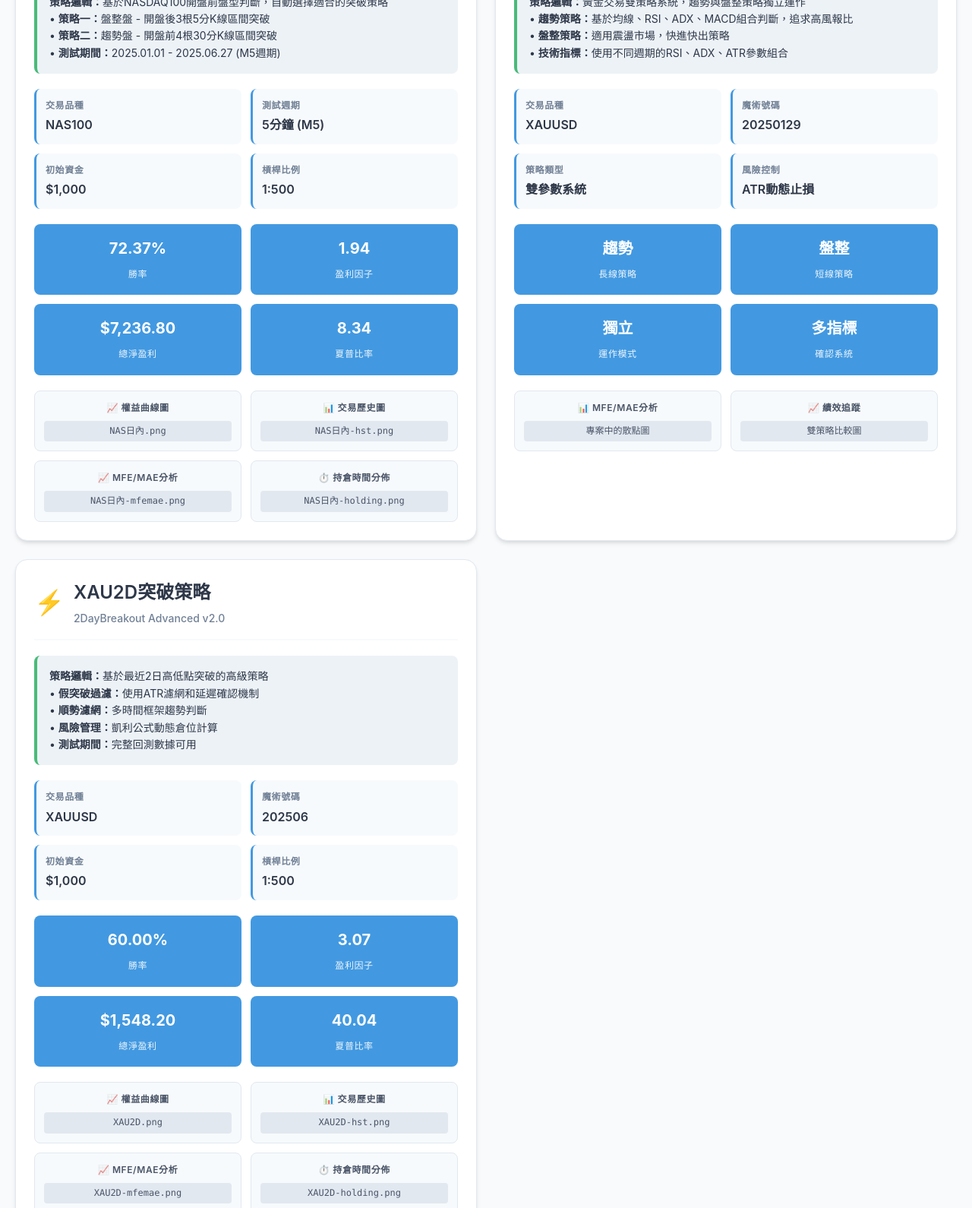
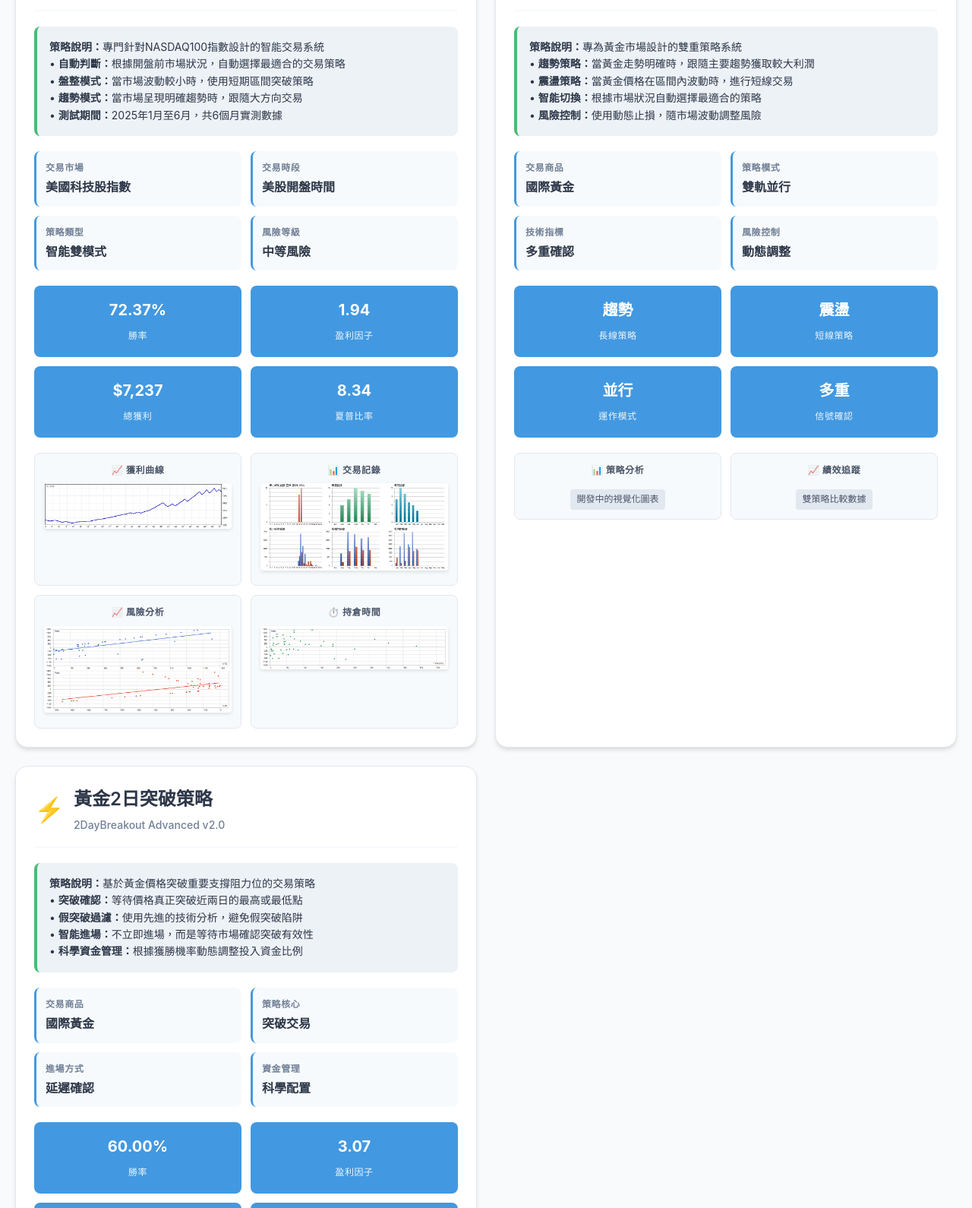
Before and after one commit to bless25min/EA, a plain HTML site: page index.html in a window 1280 px wide. Shown: the part 399-1989 px from the top of the page at 76% size. Drawn offline with Linux system fonts and the light colour scheme.

Commit message:
Update index.html

```diff
--- a/index.html
+++ b/index.html
@@ -46,6 +46,27 @@
         .header p {
             color: #718096;
             font-size: 1.125rem;
+        }
+
+        .author-info {
+            margin-top: 20px;
+            padding-top: 16px;
+            border-top: 1px solid #e2e8f0;
+        }
+
+        .author-info p {
+            color: #4a5568;
+            font-size: 0.875rem;
+            margin: 0;
+        }
+
+        .author-info a {
+            color: #4299e1;
+            text-decoration: none;
+        }
+
+        .author-info a:hover {
+            text-decoration: underline;
         }
 
         .strategies-grid {
@@ -200,6 +221,13 @@
             letter-spacing: 0.05em;
         }
 
+        .chart-item img {
+            max-width: 100%;
+            height: auto;
+            border-radius: 4px;
+            box-shadow: 0 2px 4px rgba(0, 0, 0, 0.1);
+        }
+
         .chart-item .filename {
             font-family: 'SF Mono', 'Monaco', 'Inconsolata', 'Roboto Mono', monospace;
             background: #e2e8f0;
@@ -208,6 +236,8 @@
             font-size: 0.75rem;
             color: #4a5568;
             font-weight: 500;
+            margin-top: 8px;
+            display: inline-block;
         }
 
         .summary-section {
@@ -352,6 +382,12 @@
         <div class="header">
             <h1>🚀 EA策略開發總覽</h1>
             <p>三大核心交易策略實測績效與技術分析</p>
+            <div class="author-info">
+                <p>
+                    <strong>專案作者：</strong>廖天佑 &nbsp;|&nbsp;
+                    <strong>聯絡信箱：</strong><a href="mailto:bless@25min.co">bless@25min.co</a>
+                </p>
+            </div>
         </div>
 
         <!-- 策略卡片區域 -->
@@ -368,28 +404,29 @@
                 </div>
 
                 <div class="strategy-description">
-                    <strong>策略邏輯：</strong>基於NASDAQ100開盤前盤型判斷，自動選擇適合的突破策略<br>
-                    • <strong>策略一：</strong>盤整盤 - 開盤後3根5分K線區間突破<br>
-                    • <strong>策略二：</strong>趨勢盤 - 開盤前4根30分K線區間突破<br>
-                    • <strong>測試期間：</strong>2025.01.01 - 2025.06.27 (M5週期)
+                    <strong>策略說明：</strong>專門針對NASDAQ100指數設計的智能交易系統<br>
+                    • <strong>自動判斷：</strong>根據開盤前市場狀況，自動選擇最適合的交易策略<br>
+                    • <strong>盤整模式：</strong>當市場波動較小時，使用短期區間突破策略<br>
+                    • <strong>趨勢模式：</strong>當市場呈現明確趨勢時，跟隨大方向交易<br>
+                    • <strong>測試期間：</strong>2025年1月至6月，共6個月實測數據
                 </div>
 
                 <div class="strategy-details">
                     <div class="detail-item">
-                        <div class="detail-label">交易品種</div>
-                        <div class="detail-value">NAS100</div>
+                        <div class="detail-label">交易市場</div>
+                        <div class="detail-value">美國科技股指數</div>
                     </div>
                     <div class="detail-item">
-                        <div class="detail-label">測試週期</div>
-                        <div class="detail-value">5分鐘 (M5)</div>
+                        <div class="detail-label">交易時段</div>
+                        <div class="detail-value">美股開盤時間</div>
                     </div>
                     <div class="detail-item">
-                        <div class="detail-label">初始資金</div>
-                        <div class="detail-value">$1,000</div>
+                        <div class="detail-label">策略類型</div>
+                        <div class="detail-value">智能雙模式</div>
                     </div>
                     <div class="detail-item">
-                        <div class="detail-label">槓桿比例</div>
-                        <div class="detail-value">1:500</div>
+                        <div class="detail-label">風險等級</div>
+                        <div class="detail-value">中等風險</div>
                     </div>
                 </div>
 
@@ -403,8 +440,8 @@
                         <span class="perf-label">盈利因子</span>
                     </div>
                     <div class="perf-item">
-                        <span class="perf-value">$7,236.80</span>
-                        <span class="perf-label">總淨盈利</span>
+                        <span class="perf-value">$7,237</span>
+                        <span class="perf-label">總獲利</span>
                     </div>
                     <div class="perf-item">
                         <span class="perf-value">8.34</span>
@@ -414,20 +451,24 @@
 
                 <div class="chart-images">
                     <div class="chart-item">
-                        <h4>📈 權益曲線圖</h4>
-                        <div class="filename">NAS日內.png</div>
+                        <h4>📈 獲利曲線</h4>
+                        <img src="./NAS日內.png" alt="NAS日內獲利曲線" onerror="this.style.display='none'; this.nextElementSibling.style.display='block';">
+                        <div class="filename" style="display: none;">NAS日內.png</div>
                     </div>
                     <div class="chart-item">
-                        <h4>📊 交易歷史圖</h4>
-                        <div class="filename">NAS日內-hst.png</div>
+                        <h4>📊 交易記錄</h4>
+                        <img src="./NAS日內-hst.png" alt="NAS日內交易記錄" onerror="this.style.display='none'; this.nextElementSibling.style.display='block';">
+                        <div class="filename" style="display: none;">NAS日內-hst.png</div>
                     </div>
                     <div class="chart-item">
-                        <h4>📈 MFE/MAE分析</h4>
-                        <div class="filename">NAS日內-mfemae.png</div>
+                        <h4>📈 風險分析</h4>
+                        <img src="./NAS日內-mfemae.png" alt="NAS日內風險分析" onerror="this.style.display='none'; this.nextElementSibling.style.display='block';">
+                        <div class="filename" style="display: none;">NAS日內-mfemae.png</div>
                     </div>
                     <div class="chart-item">
-                        <h4>⏱️ 持倉時間分佈</h4>
-                        <div class="filename">NAS日內-holding.png</div>
+                        <h4>⏱️ 持倉時間</h4>
+                        <img src="./NAS日內-holding.png" alt="NAS日內持倉時間" onerror="this.style.display='none'; this.nextElementSibling.style.display='block';">
+                        <div class="filename" style="display: none;">NAS日內-holding.png</div>
                     </div>
                 </div>
             </div>
@@ -437,34 +478,35 @@
                 <div class="strategy-header">
                     <div class="strategy-icon">🥇</div>
                     <div class="strategy-title">
-                        <h2>XAU雙參數策略</h2>
+                        <h2>黃金雙參數策略</h2>
                         <div class="version">DualStrategyEA v3.0</div>
                     </div>
                 </div>
 
                 <div class="strategy-description">
-                    <strong>策略邏輯：</strong>黃金交易雙策略系統，趨勢與盤整策略獨立運作<br>
-                    • <strong>趨勢策略：</strong>基於均線、RSI、ADX、MACD組合判斷，追求高風報比<br>
-                    • <strong>盤整策略：</strong>適用震盪市場，快進快出策略<br>
-                    • <strong>技術指標：</strong>使用不同週期的RSI、ADX、ATR參數組合
+                    <strong>策略說明：</strong>專為黃金市場設計的雙重策略系統<br>
+                    • <strong>趨勢策略：</strong>當黃金走勢明確時，跟隨主要趨勢獲取較大利潤<br>
+                    • <strong>震盪策略：</strong>當黃金價格在區間內波動時，進行短線交易<br>
+                    • <strong>智能切換：</strong>根據市場狀況自動選擇最適合的策略<br>
+                    • <strong>風險控制：</strong>使用動態止損，隨市場波動調整風險
                 </div>
 
                 <div class="strategy-details">
                     <div class="detail-item">
-                        <div class="detail-label">交易品種</div>
-                        <div class="detail-value">XAUUSD</div>
+                        <div class="detail-label">交易商品</div>
+                        <div class="detail-value">國際黃金</div>
                     </div>
                     <div class="detail-item">
-                        <div class="detail-label">魔術號碼</div>
-                        <div class="detail-value">20250129</div>
+                        <div class="detail-label">策略模式</div>
+                        <div class="detail-value">雙軌並行</div>
                     </div>
                     <div class="detail-item">
-                        <div class="detail-label">策略類型</div>
-                        <div class="detail-value">雙參數系統</div>
+                        <div class="detail-label">技術指標</div>
+                        <div class="detail-value">多重確認</div>
                     </div>
                     <div class="detail-item">
                         <div class="detail-label">風險控制</div>
-                        <div class="detail-value">ATR動態止損</div>
+                        <div class="detail-value">動態調整</div>
                     </div>
                 </div>
 
@@ -474,27 +516,27 @@
                         <span class="perf-label">長線策略</span>
                     </div>
                     <div class="perf-item">
-                        <span class="perf-value">盤整</span>
+                        <span class="perf-value">震盪</span>
                         <span class="perf-label">短線策略</span>
                     </div>
                     <div class="perf-item">
-                        <span class="perf-value">獨立</span>
+                        <span class="perf-value">並行</span>
                         <span class="perf-label">運作模式</span>
                     </div>
                     <div class="perf-item">
-                        <span class="perf-value">多指標</span>
-                        <span class="perf-label">確認系統</span>
+                        <span class="perf-value">多重</span>
+                        <span class="perf-label">信號確認</span>
                     </div>
                 </div>
 
                 <div class="chart-images">
                     <div class="chart-item">
-                        <h4>📊 MFE/MAE分析</h4>
-                        <div class="filename">專案中的散點圖</div>
+                        <h4>📊 策略分析</h4>
+                        <div class="filename">開發中的視覺化圖表</div>
                     </div>
                     <div class="chart-item">
                         <h4>📈 績效追蹤</h4>
-                        <div class="filename">雙策略比較圖</div>
+                        <div class="filename">雙策略比較數據</div>
                     </div>
                 </div>
             </div>
@@ -504,35 +546,35 @@
                 <div class="strategy-header">
                     <div class="strategy-icon">⚡</div>
                     <div class="strategy-title">
-                        <h2>XAU2D突破策略</h2>
+                        <h2>黃金2日突破策略</h2>
                         <div class="version">2DayBreakout Advanced v2.0</div>
                     </div>
                 </div>
 
                 <div class="strategy-description">
-                    <strong>策略邏輯：</strong>基於最近2日高低點突破的高級策略<br>
-                    • <strong>假突破過濾：</strong>使用ATR濾網和延遲確認機制<br>
-                    • <strong>順勢濾網：</strong>多時間框架趨勢判斷<br>
-                    • <strong>風險管理：</strong>凱利公式動態倉位計算<br>
-                    • <strong>測試期間：</strong>完整回測數據可用
+                    <strong>策略說明：</strong>基於黃金價格突破重要支撐阻力位的交易策略<br>
+                    • <strong>突破確認：</strong>等待價格真正突破近兩日的最高或最低點<br>
+                    • <strong>假突破過濾：</strong>使用先進的技術分析，避免假突破陷阱<br>
+                    • <strong>智能進場：</strong>不立即進場，而是等待市場確認突破有效性<br>
+                    • <strong>科學資金管理：</strong>根據獲勝機率動態調整投入資金比例
                 </div>
 
                 <div class="strategy-details">
                     <div class="detail-item">
-                        <div class="detail-label">交易品種</div>
-                        <div class="detail-value">XAUUSD</div>
+                        <div class="detail-label">交易商品</div>
+                        <div class="detail-value">國際黃金</div>
                     </div>
                     <div class="detail-item">
-                        <div class="detail-label">魔術號碼</div>
-                        <div class="detail-value">202506</div>
+                        <div class="detail-label">策略核心</div>
+                        <div class="detail-value">突破交易</div>
                     </div>
                     <div class="detail-item">
-                        <div class="detail-label">初始資金</div>
-                        <div class="detail-value">$1,000</div>
+                        <div class="detail-label">進場方式</div>
+                        <div class="detail-value">延遲確認</div>
                     </div>
                     <div class="detail-item">
-                        <div class="detail-label">槓桿比例</div>
-                        <div class="detail-value">1:500</div>
+                        <div class="detail-label">資金管理</div>
+                        <div class="detail-value">科學配置</div>
                     </div>
                 </div>
 
@@ -546,8 +588,8 @@
                         <span class="perf-label">盈利因子</span>
                     </div>
                     <div class="perf-item">
-                        <span class="perf-value">$1,548.20</span>
-                        <span class="perf-label">總淨盈利</span>
+                        <span class="perf-value">$1,548</span>
+                        <span class="perf-label">總獲利</span>
                     </div>
                     <div class="perf-item">
                         <span class="perf-value">40.04</span>
@@ -557,20 +599,24 @@
 
                 <div class="chart-images">
                     <div class="chart-item">
-                        <h4>📈 權益曲線圖</h4>
-                        <div class="filename">XAU2D.png</div>
+                        <h4>📈 獲利曲線</h4>
+                        <img src="./XAU2D.png" alt="XAU2D獲利曲線" onerror="this.style.display='none'; this.nextElementSibling.style.display='block';">
+                        <div class="filename" style="display: none;">XAU2D.png</div>
                     </div>
                     <div class="chart-item">
-                        <h4>📊 交易歷史圖</h4>
-                        <div class="filename">XAU2D-hst.png</div>
+                        <h4>📊 交易記錄</h4>
+                        <img src="./XAU2D-hst.png" alt="XAU2D交易記錄" onerror="this.style.display='none'; this.nextElementSibling.style.display='block';">
+                        <div class="filename" style="display: none;">XAU2D-hst.png</div>
                     </div>
                     <div class="chart-item">
-                        <h4>📈 MFE/MAE分析</h4>
-                        <div class="filename">XAU2D-mfemae.png</div>
+                        <h4>📈 風險分析</h4>
+                        <img src="./XAU2D-mfemae.png" alt="XAU2D風險分析" onerror="this.style.display='none'; this.nextElementSibling.style.display='block';">
+                        <div class="filename" style="display: none;">XAU2D-mfemae.png</div>
                     </div>
                     <div class="chart-item">
-                        <h4>⏱️ 持倉時間分佈</h4>
-                        <div class="filename">XAU2D-holding.png</div>
+                        <h4>⏱️ 持倉時間</h4>
+                        <img src="./XAU2D-holding.png" alt="XAU2D持倉時間" onerror="this.style.display='none'; this.nextElementSibling.style.display='block';">
+                        <div class="filename" style="display: none;">XAU2D-holding.png</div>
                     </div>
                 </div>
             </div>
@@ -578,16 +624,16 @@
 
         <!-- 總結統計 -->
         <div class="summary-section">
-            <h2 style="color: #1e3c72; margin-bottom: 20px;">📈 整體開發統計</h2>
+            <h2 style="color: #2d3748; margin-bottom: 20px;">📈 整體開發成果</h2>
 
             <div class="summary-stats">
                 <div class="stat-card">
                     <span class="stat-value">3</span>
-                    <span class="stat-label">EA策略</span>
+                    <span class="stat-label">交易策略</span>
                 </div>
                 <div class="stat-card">
                     <span class="stat-value">2</span>
-                    <span class="stat-label">交易品種</span>
+                    <span class="stat-label">投資市場</span>
                 </div>
                 <div class="stat-card">
                     <span class="stat-value">96</span>
@@ -595,73 +641,68 @@
                 </div>
                 <div class="stat-card">
                     <span class="stat-value">67.7%</span>
-                    <span class="stat-label">平均勝率</span>
+                    <span class="stat-label">平均獲勝率</span>
                 </div>
             </div>
 
             <!-- 專業名詞解釋 -->
             <div class="terminology">
-                <h3>📚 專業名詞解釋</h3>
+                <h3>📚 投資名詞說明</h3>
 
                 <div class="term">
-                    <span class="term-name">夏普比率 (Sharpe Ratio)：</span>
-                    衡量投資組合風險調整後報酬的指標，數值越高表示策略在承擔相同風險下能獲得更高報酬。
+                    <span class="term-name">獲勝率 (勝率)：</span>
+                    在所有交易中，賺錢交易所佔的百分比。例如72%勝率表示每100筆交易中有72筆是賺錢的。
                 </div>
 
                 <div class="term">
-                    <span class="term-name">盈利因子 (Profit Factor)：</span>
-                    所有盈利交易總和除以所有虧損交易總和，大於1表示策略整體盈利，數值越高越好。
+                    <span class="term-name">盈利因子：</span>
+                    所有賺錢交易的總金額除以所有虧錢交易的總金額。數字大於1表示整體獲利，數字越大越好。
                 </div>
 
                 <div class="term">
-                    <span class="term-name">ATR (Average True Range)：</span>
-                    平均真實區間，衡量市場波動性的技術指標，常用於設定止損和倉位大小。
+                    <span class="term-name">夏普比率：</span>
+                    衡量投資策略風險與報酬平衡的指標。數字越高表示在相同風險下能獲得更好的報酬。
                 </div>
 
                 <div class="term">
-                    <span class="term-name">凱利公式 (Kelly Criterion)：</span>
-                    用於計算最優投注比例的數學公式，幫助決定每筆交易應投入的資金比例。
+                    <span class="term-name">突破交易：</span>
+                    當價格突破重要的支撐或阻力位時進行交易，通常意味著價格將朝突破方向繼續發展。
                 </div>
 
                 <div class="term">
-                    <span class="term-name">MFE/MAE：</span>
-                    最大有利偏移/最大不利偏移，分析交易過程中的最佳進出場時機和風險控制效果。
+                    <span class="term-name">動態止損：</span>
+                    根據市場波動自動調整停損點，不是固定金額，而是隨著市場狀況彈性調整風險控制。
                 </div>
 
                 <div class="term">
-                    <span class="term-name">RSI (Relative Strength Index)：</span>
-                    相對強弱指標，用於判斷市場超買超賣狀態的動量振盪器。
+                    <span class="term-name">風險分析 (MFE/MAE)：</span>
+                    分析每筆交易過程中的最大獲利和最大虧損，幫助改進進出場時機。
                 </div>
 
                 <div class="term">
-                    <span class="term-name">ADX (Average Directional Index)：</span>
-                    平均趨向指標，用於衡量趨勢強度，不論趨勢方向為何。
-                </div>
-
-                <div class="term">
-                    <span class="term-name">MACD：</span>
-                    指數平滑移動平均線差值，用於捕捉趨勢變化和動量轉換的技術指標。
+                    <span class="term-name">技術指標：</span>
+                    利用價格、成交量等數據計算出的指標，幫助判斷市場趨勢和進出場時機。
                 </div>
             </div>
 
             <div style="margin-top: 32px; padding: 24px; background: #f7fafc; border-radius: 12px; border: 1px solid #e2e8f0;">
-                <h3 style="color: #2d3748; margin-bottom: 16px; font-size: 1.125rem; font-weight: 600;">📋 策略特色總結</h3>
+                <h3 style="color: #2d3748; margin-bottom: 16px; font-size: 1.125rem; font-weight: 600;">📋 策略特色說明</h3>
                 <div style="color: #4a5568; line-height: 1.8; display: grid; gap: 12px;">
                     <div style="display: flex; align-items: flex-start; gap: 12px;">
-                        <span style="color: #4299e1; font-weight: 600; min-width: 24px;">🎯</span>
-                        <div><strong>NAS日內策略：</strong>專注於NASDAQ100的日內突破交易，結合盤型判斷實現策略自動切換</div>
+                        <span style="color: #4299e1; font-weight: 600; min-width: 24px;">📊</span>
+                        <div><strong>美股指數策略：</strong>專注於美國科技股指數，利用開盤時段的價格波動，智能選擇最適合的交易模式</div>
                     </div>
                     <div style="display: flex; align-items: flex-start; gap: 12px;">
                         <span style="color: #ed8936; font-weight: 600; min-width: 24px;">🥇</span>
-                        <div><strong>XAU雙參數策略：</strong>黃金交易的雙軌系統，同時運行趨勢追蹤和區間震盪策略</div>
+                        <div><strong>黃金雙軌策略：</strong>同時運行兩種不同的黃金交易策略，適應各種市場環境變化</div>
                     </div>
                     <div style="display: flex; align-items: flex-start; gap: 12px;">
                         <span style="color: #9f7aea; font-weight: 600; min-width: 24px;">⚡</span>
-                        <div><strong>XAU2D突破策略：</strong>採用高級過濾技術，降低假突破風險，提升交易品質</div>
+                        <div><strong>黃金突破策略：</strong>專門捕捉黃金價格的重要突破機會，使用先進技術避免假突破</div>
                     </div>
                     <div style="display: flex; align-items: flex-start; gap: 12px;">
                         <span style="color: #48bb78; font-weight: 600; min-width: 24px;">🛡️</span>
-                        <div><strong>風險管理：</strong>全面採用動態止損、倉位管理和統計學優化的資金配置</div>
+                        <div><strong>智能風控：</strong>所有策略都配備科學的風險管理系統，保護投資本金安全</div>
                     </div>
                 </div>
             </div>
@@ -683,6 +724,20 @@
                 }, index * 200);
             });
         });
+
+        // 圖片載入錯誤處理
+        document.addEventListener('DOMContentLoaded', function() {
+            const images = document.querySelectorAll('img');
+            images.forEach(img => {
+                img.addEventListener('error', function() {
+                    this.style.display = 'none';
+                    const filenameDiv = this.nextElementSibling;
+                    if (filenameDiv && filenameDiv.classList.contains('filename')) {
+                        filenameDiv.style.display = 'block';
+                    }
+                });
+            });
+        });
     </script>
 </body>
 </html>
```
